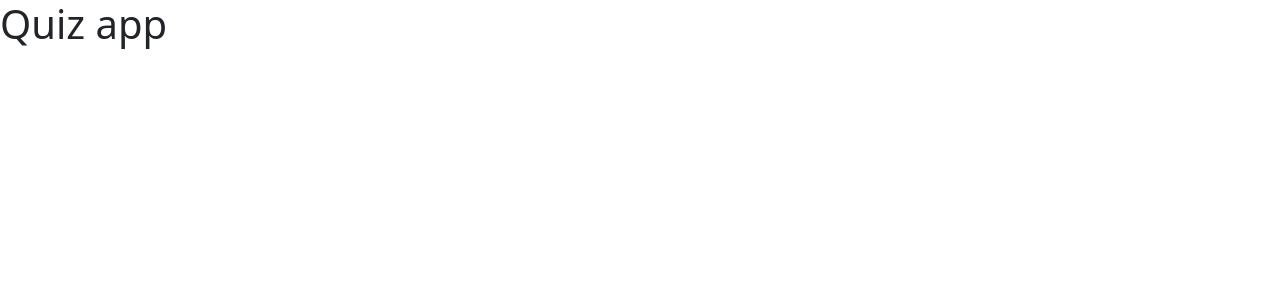
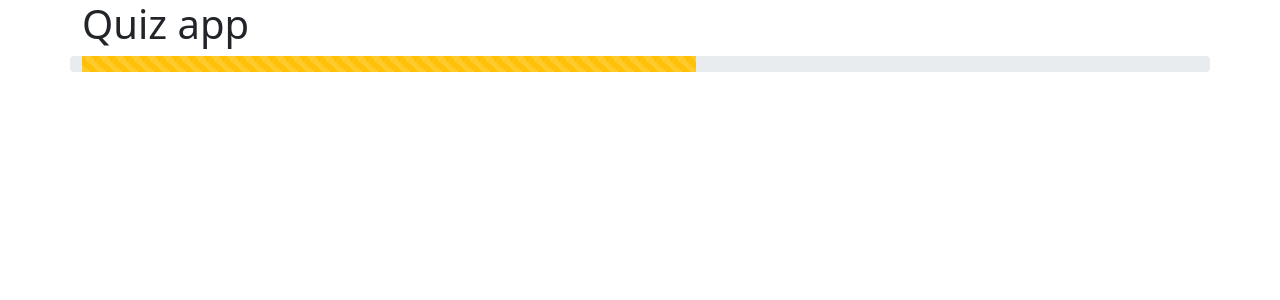
Before and after one commit to Lostinrave/firebase-angular-project, an Angular app: page / in a window 1280 px wide. Shown: the top 300 px of the page. Built offline with nearby package versions, Linux system fonts and the light colour scheme.

Commit message:
Testing bootstrap

```diff
--- a/src/app/app.component.html
+++ b/src/app/app.component.html
@@ -1,3 +1,8 @@
-<router-outlet>
-  <h1>Quiz app</h1>
-</router-outlet>
+<div class="container">
+  <div class="row">
+    <h1>Quiz app</h1>
+    <progressbar [value]="55" type="warning" [striped]="true"></progressbar>
+  </div>
+</div>
+
+<router-outlet></router-outlet>
--- a/src/app/app.module.ts
+++ b/src/app/app.module.ts
@@ -4,6 +4,8 @@
 import { AppRoutingModule } from './app-routing.module';
 import { AppComponent } from './app.component';
 import { BrowserAnimationsModule } from '@angular/platform-browser/animations';
+//Bootstrap modules
+import { ProgressbarModule } from 'ngx-bootstrap/progressbar';
 
 @NgModule({
   declarations: [
@@ -12,7 +14,8 @@
   imports: [
     BrowserModule,
     AppRoutingModule,
-    BrowserAnimationsModule
+    BrowserAnimationsModule,
+    ProgressbarModule.forRoot()
   ],
   providers: [],
   bootstrap: [AppComponent]
```
